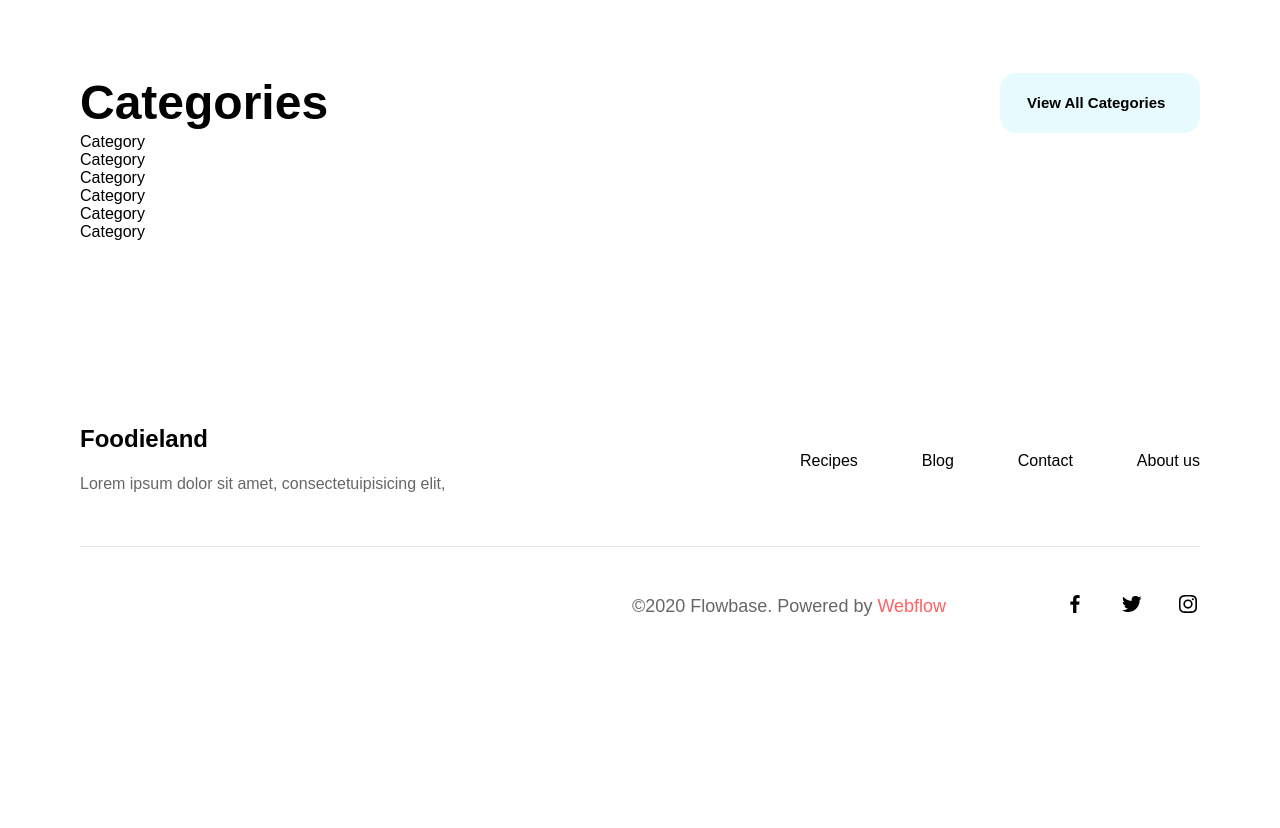
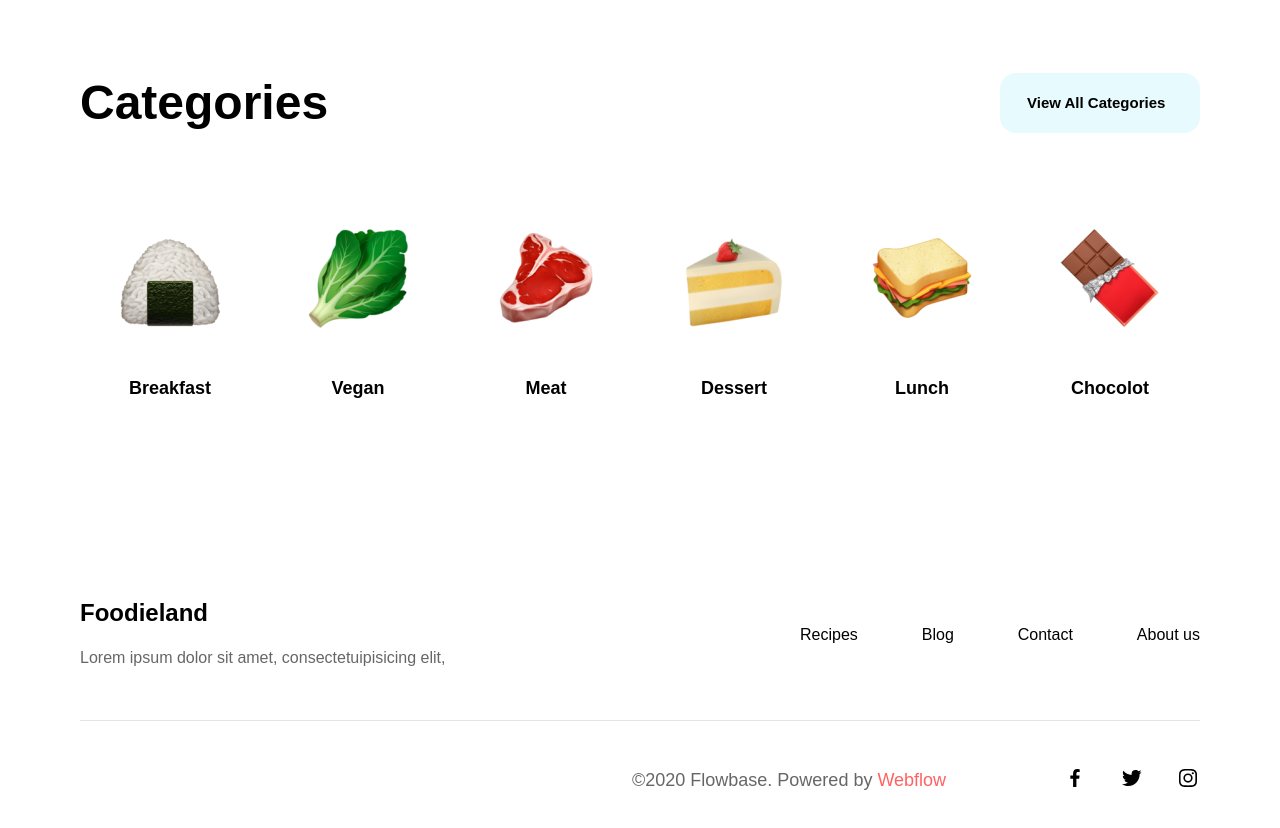
Before and after one commit to vajihe410/foodieland, a Next.js app: page / in a window 1280 px wide. Shown: the part 920-1748 px from the top of the page. Before the commit the page ends 1586 px from the top, so only its background shows below. Built offline with nearby package versions, Linux system fonts and the light colour scheme.

Commit message:
Feat & Edit:create ctegory component with styles and edit categories components

```diff
--- a/components/module/Categories.js
+++ b/components/module/Categories.js
@@ -5,13 +5,21 @@ import Category from './Category'
 import styles from "./Categories.module.css"
 
 function Categories() {
-    const catefories = [
-        {id:1 , src:"./images/Breakfast.png" , alt:"Breakfast"},
-        {id:2 , src:"./images/Vegan.png" , alt:"Vegan"},
-        {id:3 , src:"./images/Meat.png" , alt:"Meat"},
-        {id:4 , src:"./images/Dessert.png" , alt:"Dessert"},
-        {id:5 , src:"./images/Lunch.png" , alt:"Lunch"},
-        {id:6 , src:"./images/Chocolate.png" , alt:"Chocolate"},
+    const categories = [
+        {id:1, src:"/images/Breakfast.png", alt:"Breakfast", name:"Breakfast"},
+        {id:2, src:"/images/Vegan.png", alt:"Vegan", name:"Vegan"},
+        {id:3, src:"/images/Meat.png", alt:"Meat", name:"Meat", },
+        {id:4, src:"/images/Dessert.png", alt:"Dessert", name:"Dessert"},
+        {id:5, src:"/images/Lunch.png", alt:"Lunch", name:"Lunch"},
+        {id:6, src:"/images/Chocolate.png", alt:"Chocolate", name:"Chocolot"},
+    ]
+    const backgroundColor = [
+      "linear-gradient(180deg, rgba(112, 130, 70, 0) 0%, rgba(112, 130, 70, 0.1) 100%);",
+      "linear-gradient(180deg, rgba(108, 198, 63, 0) 0%, rgba(108, 198, 63, 0.1) 100%);",
+      "linear-gradient(180deg, rgba(204, 38, 27, 0) 0%, rgba(204, 38, 27, 0.1) 100%);",
+      "linear-gradient(180deg, rgba(240, 158, 0, 0) 0%, rgba(240, 158, 0, 0.1) 100%);",
+      "linear-gradient(180deg, rgba(0, 0, 0, 0) 0%, rgba(0, 0, 0, 0.05) 100%);",
+      "linear-gradient(180deg, rgba(0, 0, 0, 0) 0%, rgba(0, 0, 0, 0.05) 100%);"
     ]
   return (
     <div className={styles.container}>
@@ -19,7 +27,9 @@ function Categories() {
             <h3>Categories</h3>
             <Link href="/categories">View All Categories</Link>
         </div>
-        {catefories.map(category => <Category key={category.id} data={category}/>)}
+        <div className={styles.categories}>
+          {categories.map((category,index) => <Category key={category.id} data={category}  style ={{backgroundColor:backgroundColor[index]}}/>)}
+        </div>
     </div>
   )
 }
--- a/components/module/Categories.module.css
+++ b/components/module/Categories.module.css
@@ -22,3 +22,14 @@
     font-weight: 600;
     line-height: 19.36px;
 }
+.categories{
+    display: flex;
+    justify-content: space-between;
+    align-items: center;
+    flex-wrap: wrap;
+    margin-top: 80px;
+}
+.categories div:nth-child(2){
+    background-color: linear-gradient(180deg, rgba(112, 130, 70, 0) 0%, rgba(112, 130, 70, 0.1) 100%);
+
+}
--- a/components/module/Category.js
+++ b/components/module/Category.js
@@ -1,9 +1,15 @@
+import Image from "next/image"
 //Styles
 import styles from "./Category.module.css"
 
-function Category() {
+function Category({data}) {
+  const {src, alt, name} = data
+
   return (
-    <div>Category</div>
+    <div className={styles.container}>
+      <Image src={src} alt={alt} width={200} height={500}/>
+      <h3>{name}</h3>
+    </div>
   )
 }
 
--- a/components/module/Category.module.css
+++ b/components/module/Category.module.css
@@ -0,0 +1,21 @@
+.container{
+    width: 180px;
+    height: 202px;
+    border-radius: 30px;
+    display: flex;
+    flex-direction: column;
+    align-items: center;
+    justify-content: center;
+
+}
+.container img{
+    width: 100px;
+    height: 100px;
+}
+.container h3{
+    font-size: 18px;
+    font-weight: 600;
+    line-height: 21.78px;
+    margin-top: 50px;
+
+}
```
